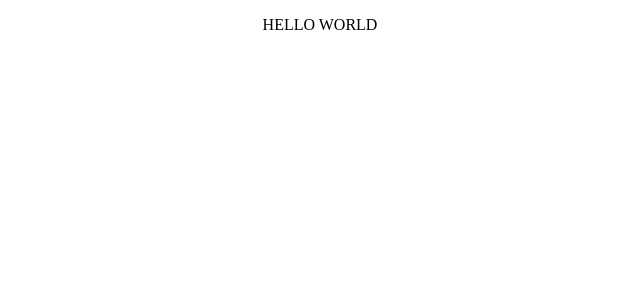
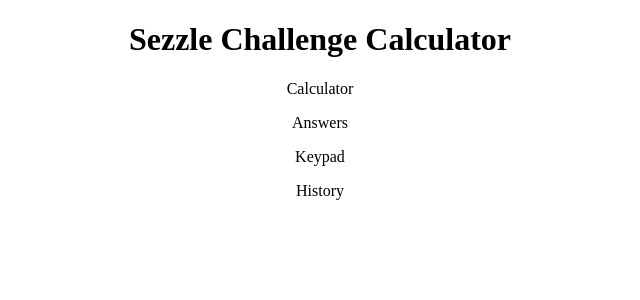
Before and after one commit to mshaokee/sezzle-calc, a React (Create React App) app: page / in a window 1280 px wide. Shown: the top 300 px of the page, without its empty margins (320-960 px from the left). Built offline with nearby package versions, Linux system fonts and the light colour scheme.

Commit message:
basic component setup

```diff
--- a/package.json
+++ b/package.json
@@ -3,6 +3,7 @@
   "version": "0.1.0",
   "private": true,
   "dependencies": {
+    "@material-ui/core": "^4.11.0",
     "@testing-library/jest-dom": "^5.11.5",
     "@testing-library/react": "^11.1.2",
     "@testing-library/user-event": "^12.2.2",
--- a/src/App.js
+++ b/src/App.js
@@ -1,12 +1,23 @@
 import React, { Component } from 'react';
 import './App.css';
+//import components
+import Header from './components/Header';
+import Calculator from './components/Calculator';
+import History from './components/History';
 
 class App extends Component {
 
-  render(){
-    return(
+  render() {
+    return (
       <div className="App">
-        <p>HELLO WORLD</p>
+        <Header />
+        {/* calculator components */}
+        <div>
+          <Calculator />
+        </div>
+        <div>
+          <History />
+        </div>
       </div>
     )
   }
--- /dev/null
+++ b/src/components/Answers.jsx
@@ -0,0 +1,13 @@
+import React, { Component } from 'react';
+
+class Answers extends Component {
+    render() {
+        return (
+            <div>
+                <p>Answers</p>
+            </div>
+        )
+    }
+};//end class
+
+export default Answers;
--- /dev/null
+++ b/src/components/Calculator.jsx
@@ -0,0 +1,18 @@
+import React, {Component} from 'react';
+//import components
+import Keypad from './Keypad';
+import Answers from './Answers';
+
+class Calculator extends Component {
+    render(){
+        return(
+            <div>
+                <p>Calculator</p>
+                <Answers />
+                <Keypad />
+            </div>
+        )
+    }
+};//end class
+
+export default Calculator;
--- /dev/null
+++ b/src/components/Header.jsx
@@ -0,0 +1,13 @@
+import React, {Component} from 'react';
+
+class Header extends Component {
+    render(){
+        return(
+            <div>
+                <h1>Sezzle Challenge Calculator</h1>
+            </div>
+        )
+    }
+};//end class
+
+export default Header;
--- /dev/null
+++ b/src/components/History.jsx
@@ -0,0 +1,13 @@
+import React, { Component } from 'react';
+
+class History extends Component {
+    render() {
+        return (
+            <div>
+                <p>History</p>
+            </div>
+        )
+    }
+};//end class
+
+export default History;
--- /dev/null
+++ b/src/components/Keypad.jsx
@@ -0,0 +1,13 @@
+import React, { Component } from 'react';
+
+class Keypad extends Component {
+    render() {
+        return (
+            <div>
+                <p>Keypad</p>
+            </div>
+        )
+    }
+};//end class
+
+export default Keypad;
```
Also changed, not shown: src/config.js (added, +12 -0 lines), 2 other files (tests, documents, lock files or other folders).
